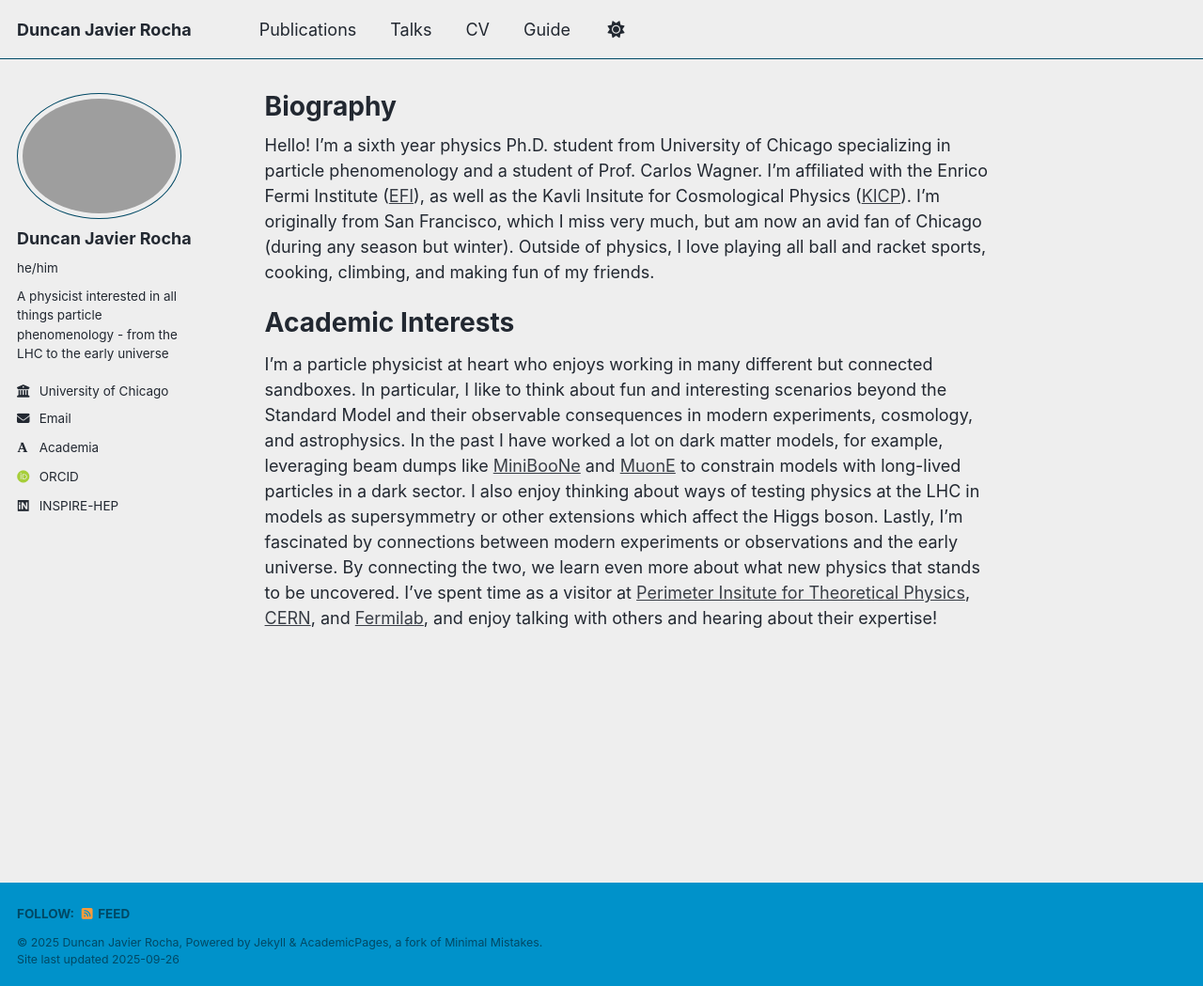
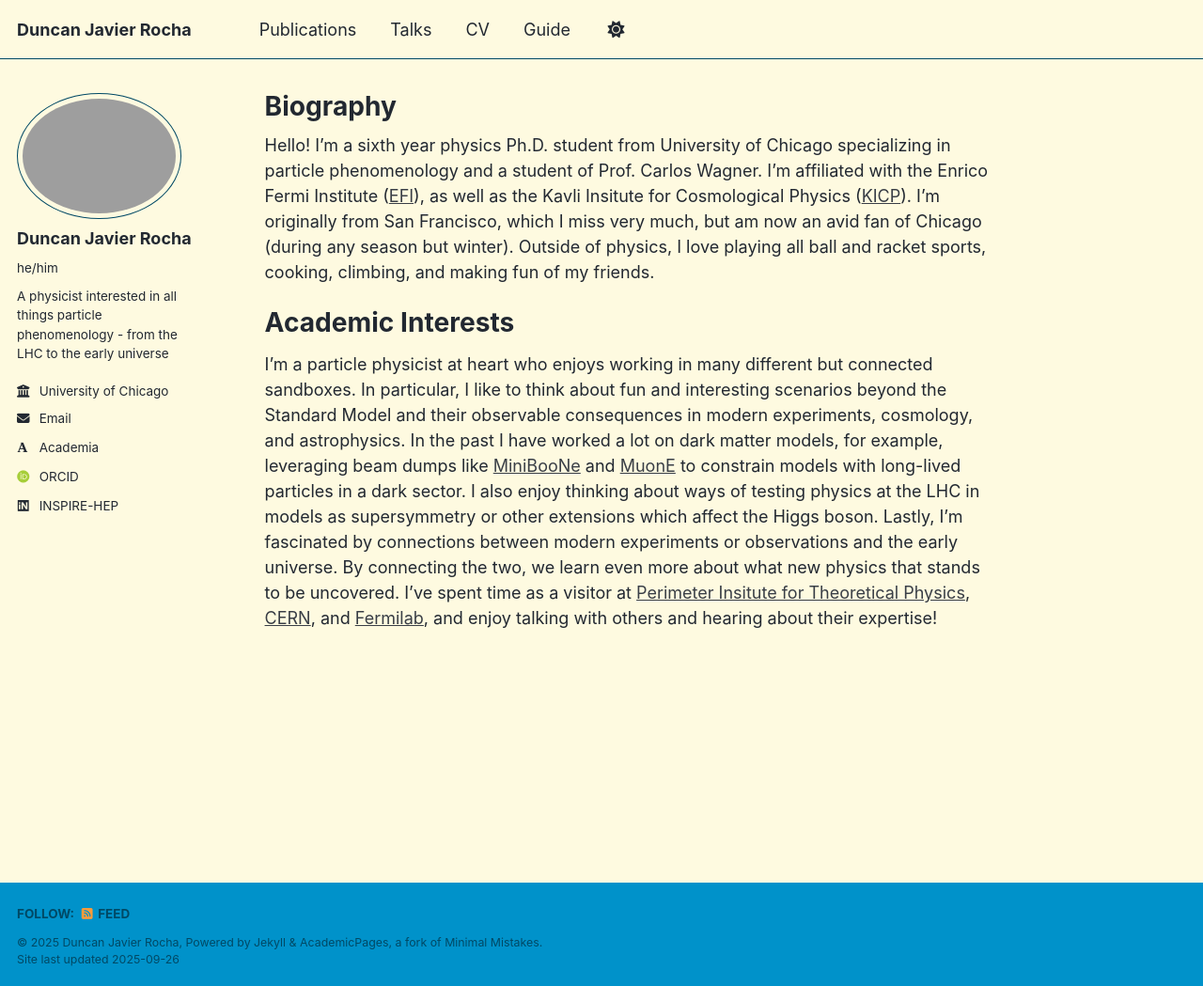
Before and after one commit to duncanrocha/duncanrocha.github.io, a Jekyll site: the page built from _pages/about.md, in a window 1280 px wide and 1049 px high. Shown: the whole window at 94% size. Built offline with Jekyll 4.4.1, drawn with Linux system fonts in a browser that asks for light colours; some web fonts are replaced; a script that is not in the unit is left out.

Commit message:
Update _air_light.scss

```diff
--- a/_sass/theme/_air_light.scss
+++ b/_sass/theme/_air_light.scss
@@ -8,7 +8,7 @@ $dark-primary-color         : mix(#000, $primary-color, 40%);
 $darker-primary-color       : mix(#000, $primary-color, 60%);
 $light-primary-color        : mix(#000, $primary-color, 50%);
 
-$background                 : #eeeeee;
+$background                 : #fefae0; /*#eeeeee;*/
 $background-light           : mix(#fff, $background, 20%);
 $background-lighter         : mix(#fff, $background, 90%);
 $text                       : #222831;
```
